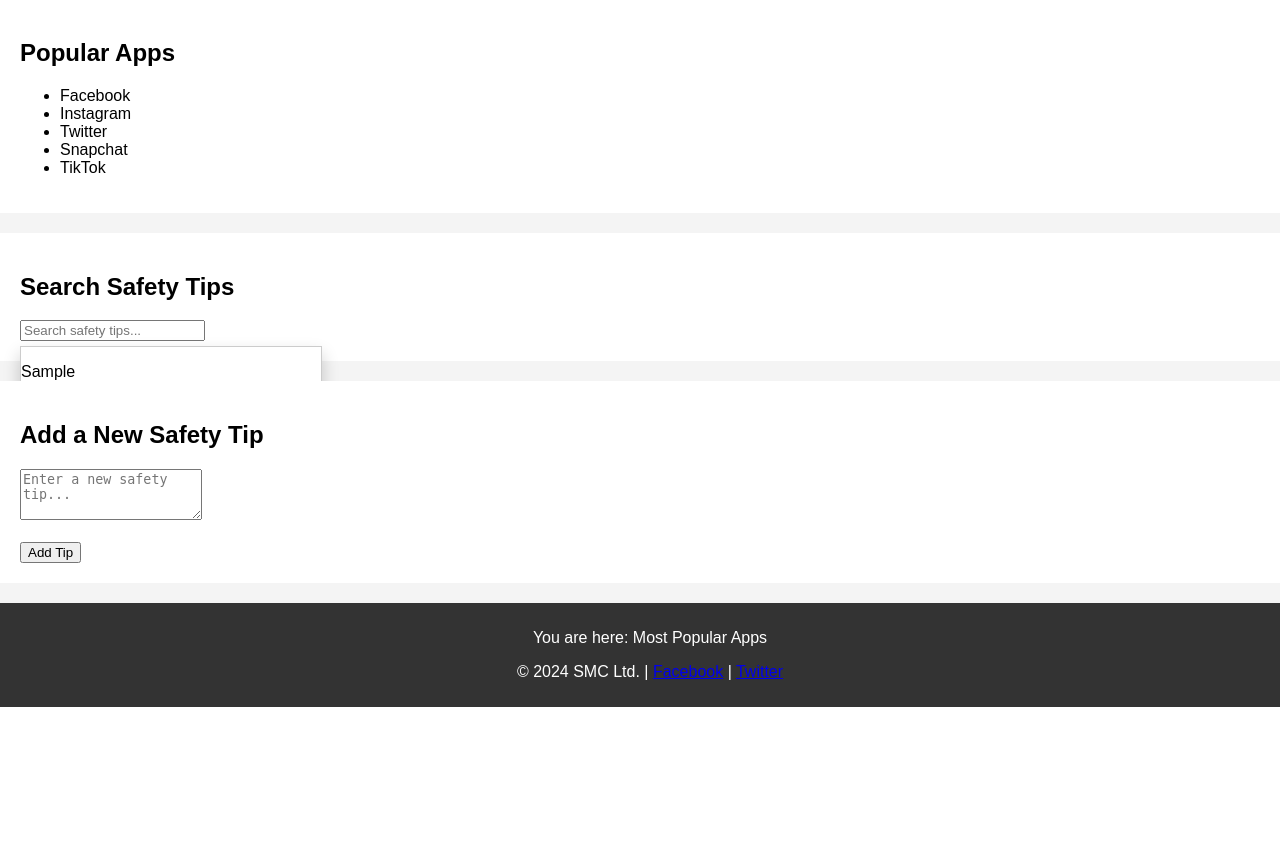
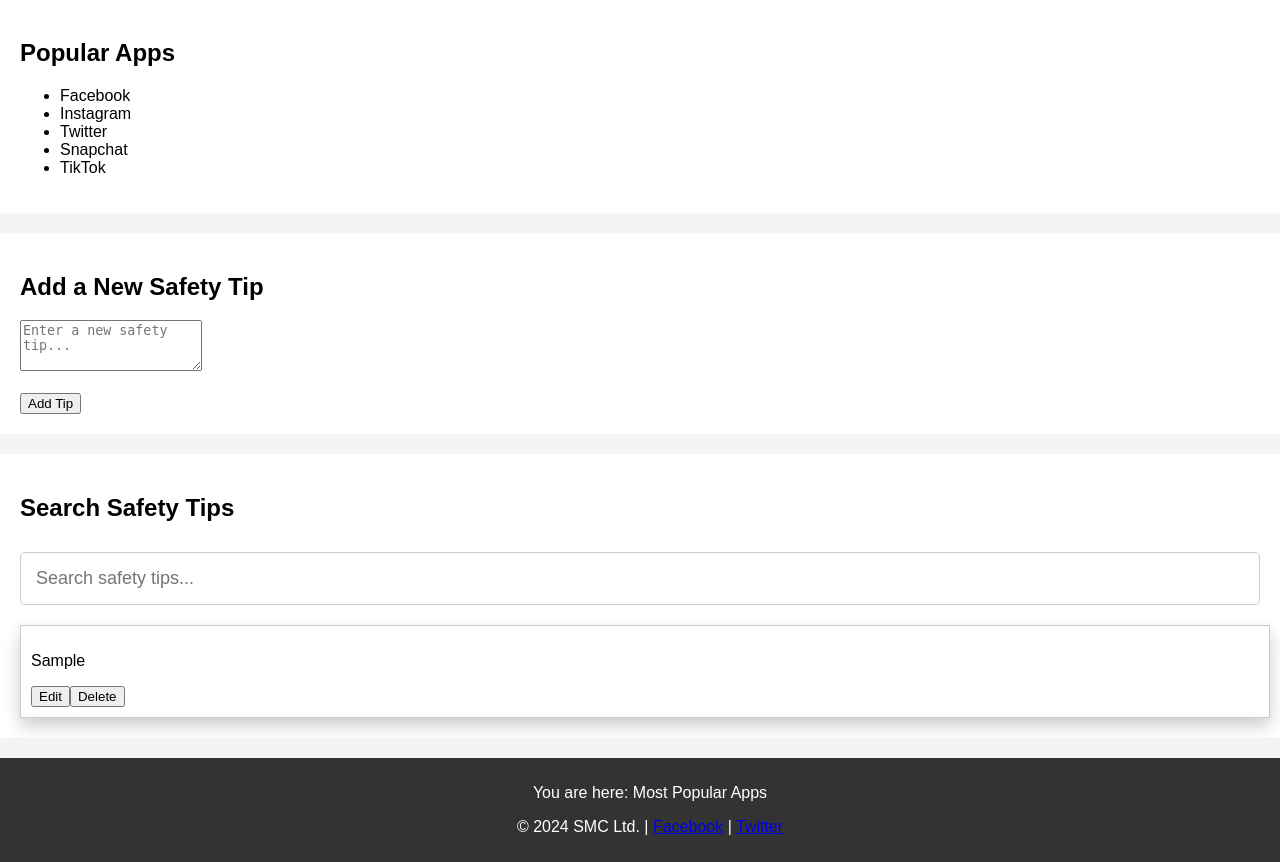
Before and after one commit to Nobita006/smc-website, a PHP site: page /apps.html in a window 1280 px wide. Shown: the part 232-1094 px from the top of the page. Before the commit the page ends 939 px from the top, so only its background shows below. Run offline with PHP 8.4, Linux system fonts and the light colour scheme; tables that the repository leaves empty hold one stand-in row (values such as "Sample post").

Commit message:
Functional website

```diff
--- a/apps.html
+++ b/apps.html
@@ -49,18 +49,18 @@
         </ul>
     </section>
 
-    <section id="search-tips">
-        <h2>Search Safety Tips</h2>
-        <input type="text" id="searchBar" placeholder="Search safety tips...">
-        <div id="searchResults" style="display:none;"></div>
-    </section>
-
     <section id="add-tip">
         <h2>Add a New Safety Tip</h2>
         <form id="addTipForm">
             <textarea id="newTip" name="tip" rows="3" placeholder="Enter a new safety tip..." required></textarea><br><br>
             <input type="submit" value="Add Tip">
         </form>
+    </section>
+
+    <section id="search">
+        <h2>Search Safety Tips</h2>
+        <input type="text" id="searchBar" placeholder="Search safety tips...">
+        <div id="searchResults"></div> <!-- Moved to be a separate block within the section -->
     </section>
 
     <!-- Footer -->
--- a/css/styles.css
+++ b/css/styles.css
@@ -170,16 +170,21 @@
     font-size: 16px;
 }
 
+#search {
+    position: relative;
+    z-index: 1000; /* Ensure search section is on top */
+    margin-bottom: 20px; /* Add some space to avoid overlap with the next section */
+}
+
 #searchResults {
-    position: absolute;
     background-color: #fff;
     border: 1px solid #ccc;
-    width: 100%;
-    max-width: 300px;
+    width: 99%;
+    max-height: 300px; /* Increase max-height for better viewing */
+    overflow-y: auto; /* Make the results scrollable if they exceed max-height */
     box-shadow: 0px 8px 16px 0px rgba(0,0,0,0.2);
-    z-index: 10; /* Ensure dropdown is above other elements */
-    margin-top: 5px; /* Adds space between the input and the dropdown */
-    z-index: 1010; /* Ensuring the search dropdown is above everything else */
+    margin-top: 10px; /* Add margin to separate from the input field */
+    padding: 10px; /* Add padding for better readability */
 }
 
 .search-result-item {
@@ -189,15 +194,21 @@
     display: block;
     cursor: pointer;
     background-color: #fff;
+    margin-bottom: 10px; /* Add space between results */
 }
 
 .search-result-item:hover {
     background-color: #f1f1f1;
 }
 
-#search {
-    position: relative;/* Increase space below the search section to avoid overlap */
-    z-index: 1000; /* Ensure search section is on top */
+#search input[type="text"] {
+    width: 100%; /* Keep the full width */
+    padding: 15px; /* Increase padding for a larger input box */
+    margin: 10px 0; /* Add margin for better spacing */
+    box-sizing: border-box;
+    font-size: 18px; /* Increase font size for better readability */
+    border: 1px solid #ccc; /* Add a border to define the input box */
+    border-radius: 5px; /* Add border-radius for rounded corners */
 }
 
 footer {
@@ -207,8 +218,11 @@
     padding: 10px;
     position: relative;
     width: 100%;
-    bottom: 0;
-    z-index: 1; /* Ensure footer is below dropdown */
+    bottom: 0; /* Ensure footer is below dropdown */
+}
+
+.highlight {
+    font-weight: bold; /* Optional: Make the highlighted text bold */
 }
 
 @media only screen and (max-width: 600px) {
--- a/js/tips.js
+++ b/js/tips.js
@@ -4,10 +4,21 @@
     const searchResults = document.getElementById('searchResults');
     searchResults.innerHTML = '';
 
+    const highlightQuery = (text, query) => {
+        const regex = new RegExp(`(${query})`, 'gi');
+        return text.replace(regex, '<span class="highlight">$1</span>');
+    };
+
     tips.forEach(tip => {
         const tipDiv = document.createElement('div');
         const tipText = document.createElement('p');
-        tipText.textContent = tip.tip;
+
+        // Highlight the matched part
+        if (query) {
+            tipText.innerHTML = highlightQuery(tip.tip, query);
+        } else {
+            tipText.textContent = tip.tip;
+        }
 
         const editInput = document.createElement('input');
         editInput.type = 'text';
--- a/livestreaming.html
+++ b/livestreaming.html
@@ -35,6 +35,7 @@
     <section class="content-section">
         <h1>Livestreaming Safety</h1>
         <p>Livestreaming can be fun and engaging, but it's important to know how to stay safe.</p>
+        <img src="images/live-streaming.png" alt="Campaigns" style="max-width: 100%; height: auto;">
     </section>
 
     <section id="livestreaming-tips">
```
Also changed, not shown: images/live-streaming.png (added).
